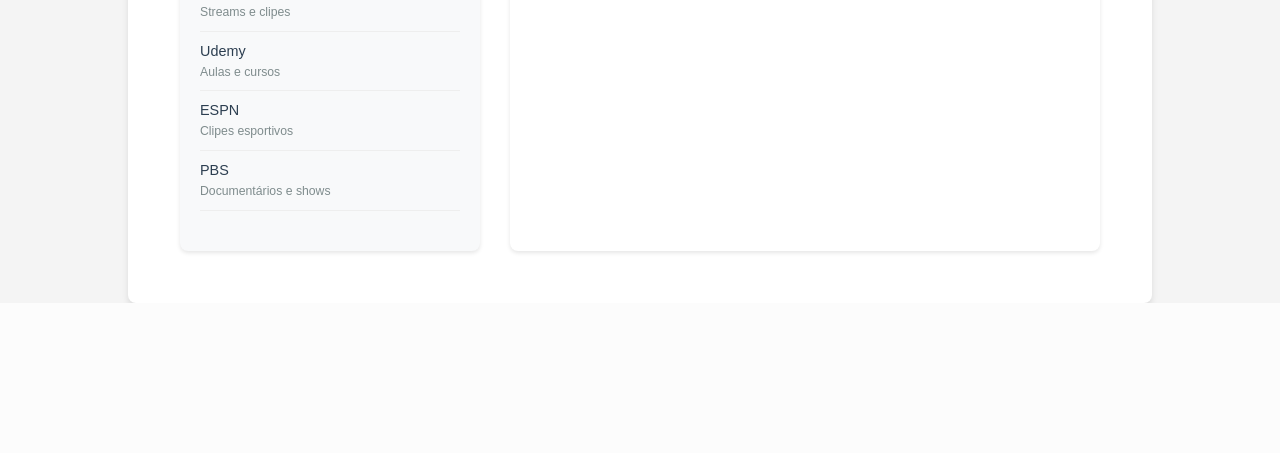
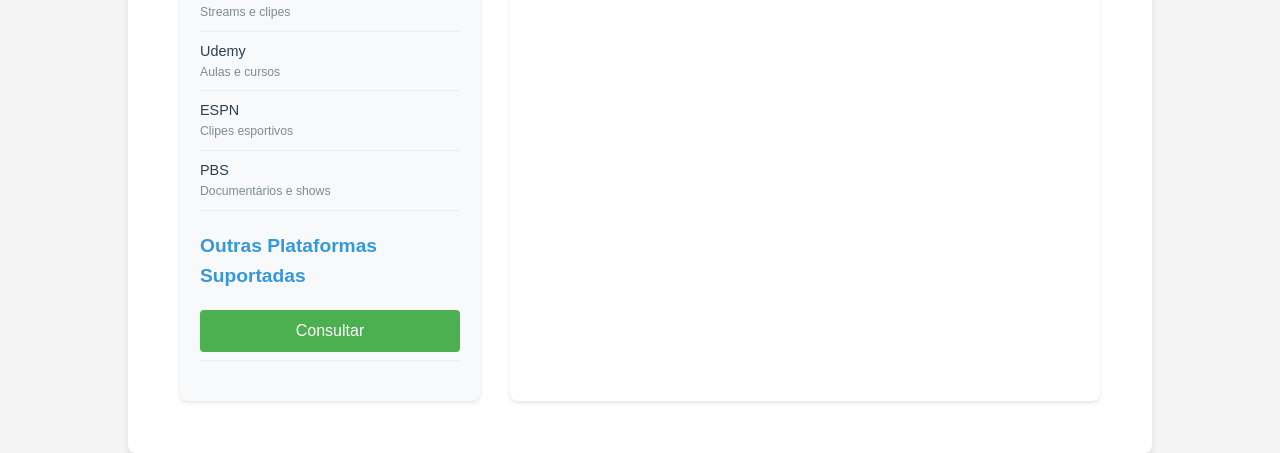
Before and after one commit to nepanuceno/yt-dlp-php, a PHP site: page /sample/index.php in a window 1280 px wide. Shown: the part 1168-1621 px from the top of the page. Before the commit the page ends 1471 px from the top, so only its background shows below. Run offline with PHP 8.4, Linux system fonts and the light colour scheme.

Commit message:
Consulta plataformas

```diff
--- /dev/null
+++ b/sample/assets/js/listaPlataformasSuportadadas.js
@@ -0,0 +1,27 @@
+const consultaPlataformas = document.querySelector('#consultaPlataformas');
+
+consultaPlataformas.addEventListener('click', function(e){
+    e.preventDefault();
+
+    consultar();
+});
+
+
+function consultar()
+{
+    const data = {}
+    const url = 'plataformasSuportadas.php';
+
+    fetch(url, {
+        method: 'POST'
+    })
+    .then(response => {
+        return response;
+    }) // Parse the JSON response
+    .then(data => {
+        console.log(data);
+    })
+    .catch((error) => {
+        console.error('Error:', error); // Handle any errors
+    });
+}
--- a/sample/index.php
+++ b/sample/index.php
@@ -5,7 +5,6 @@
     <meta name="viewport" content="width=device-width, initial-scale=1.0">
     <title>Validador de URL</title>
 
-    <!-- wRunner CSS -->
     <link rel="stylesheet" href="assets/css/style.css">
     <link rel="stylesheet" href="assets/css/range.css">
     <link rel="stylesheet" href="assets/css/loading.css">
@@ -112,6 +111,14 @@
                             </li>
                         </ul>
                     </div>
+                    <div class="sites-category">
+                        <h3>Outras Plataformas Suportadas</h3>
+                        <ul class="sites-list">
+                            <li>
+                                <button class="btn" id="consultaPlataformas">Consultar</button>
+                            </li>
+                        </ul>
+                    </div>
                 </div>
 
                 <!-- Coluna direita com o formulário -->
@@ -166,8 +173,13 @@
                     <button type="button" class="btn" id="btnSendRangeTime">Download</button>
                 </div>
             </div>
+        </div>
+    </div>
+
     <script src="assets/js/script.js"></script>
     <script src="assets/js/range.js"></script>
     <script src="assets/js/sendTimeRange.js"></script>
+    <script src="assets/js/listaPlataformasSuportadadas.js"></script>
+
 </body>
 </html>
--- /dev/null
+++ b/sample/plataformasSuportadas.php
@@ -0,0 +1,6 @@
+<?php
+
+
+$a = passthru('yt-dlp --list-extractors');
+
+var_dump($a) or die();
```
Lines whose indentation alone changed are shown as unchanged.
